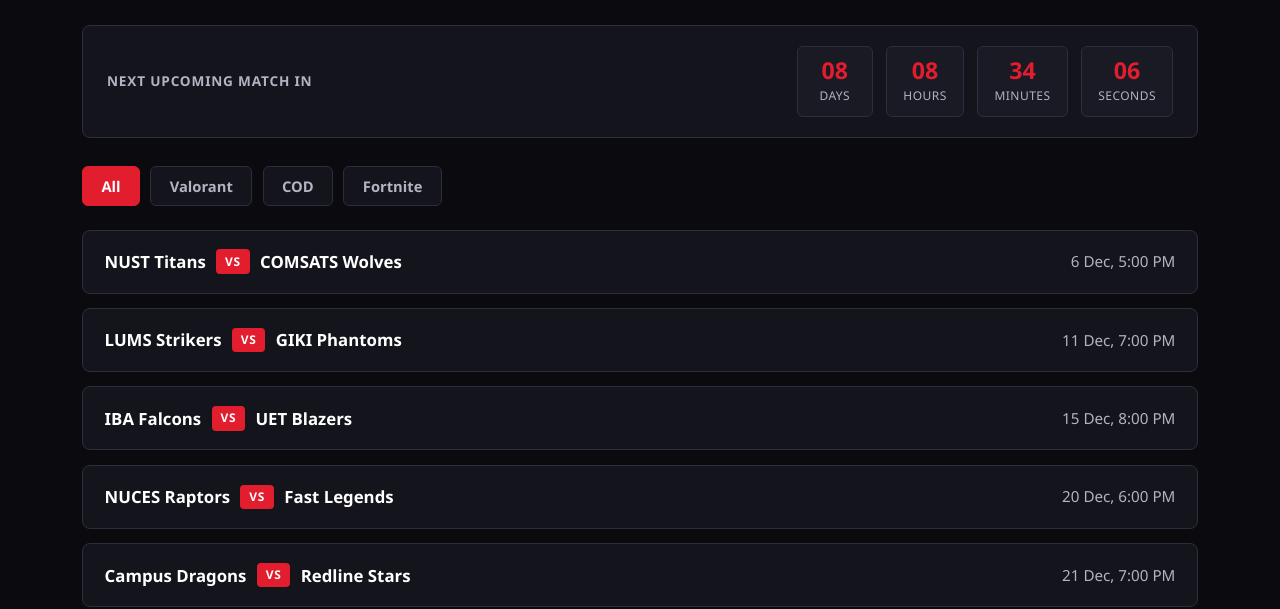
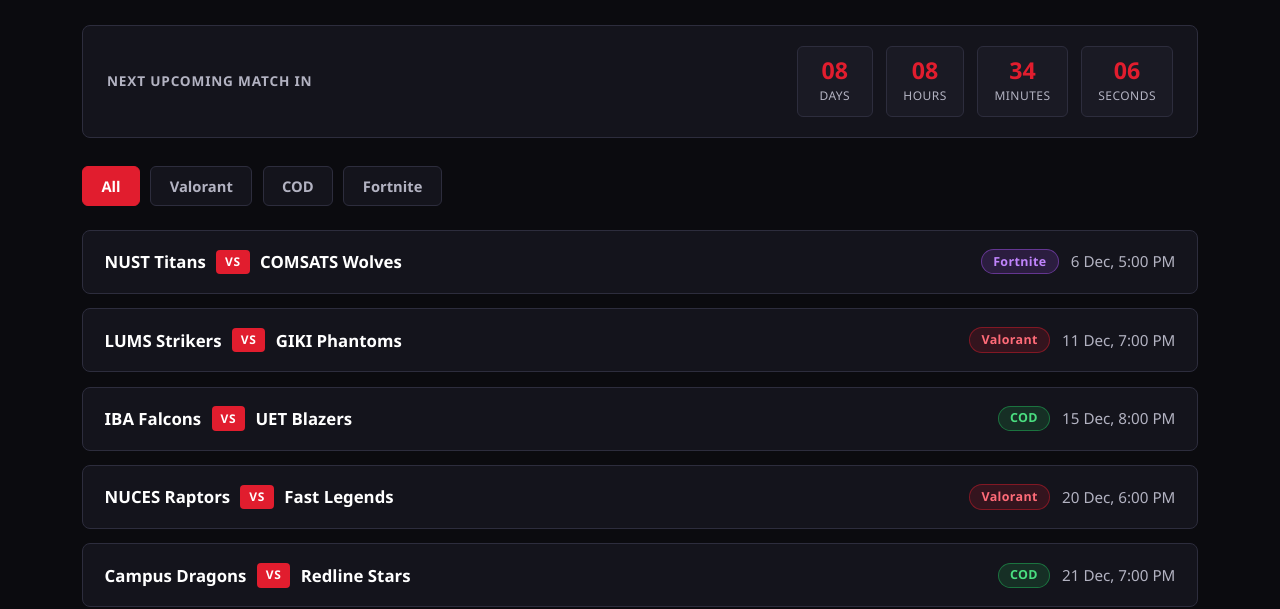
Before and after one commit to fatima-gohar/SE-C_Group08_Redline-Esports-FAST-NUCES, a plain HTML site: page pages/schedule.html in a window 1280 px wide. Shown: the part 211-820 px from the top of the page. Drawn offline with nearby package versions, Linux system fonts and the light colour scheme.

Commit message:
Show game name on each match row with a coloured badge

```diff
--- a/css/schedule.css
+++ b/css/schedule.css
@@ -1,6 +1,21 @@
 /* ==========================================================================
    Redline Esports - Match Schedule Page Styles
    ========================================================================== */
+
+:root {
+    --game-default-bg: rgba(163, 167, 181, 0.14);
+    --game-default-border: rgba(163, 167, 181, 0.4);
+    --game-default-text: #d1d5db;
+    --game-valorant-bg: rgba(225, 29, 46, 0.16);
+    --game-valorant-border: rgba(225, 29, 46, 0.45);
+    --game-valorant-text: #ff6b78;
+    --game-cod-bg: rgba(34, 197, 94, 0.15);
+    --game-cod-border: rgba(34, 197, 94, 0.45);
+    --game-cod-text: #4ade80;
+    --game-fortnite-bg: rgba(168, 85, 247, 0.16);
+    --game-fortnite-border: rgba(168, 85, 247, 0.45);
+    --game-fortnite-text: #c084fc;
+}
 
 .schedule-section {
     padding: 3rem 0 4rem;
@@ -163,6 +178,44 @@
     border-radius: 4px;
 }
 
+.match-meta {
+    display: flex;
+    flex-wrap: wrap;
+    align-items: center;
+    gap: 0.75rem;
+}
+
+.game-badge {
+    display: inline-block;
+    background-color: var(--game-default-bg);
+    border: 1px solid var(--game-default-border);
+    color: var(--game-default-text);
+    font-size: 0.78rem;
+    font-weight: 700;
+    letter-spacing: 0.03em;
+    padding: 0.22rem 0.7rem;
+    border-radius: 999px;
+    line-height: 1.3;
+}
+
+.game-badge--valorant {
+    background-color: var(--game-valorant-bg);
+    border-color: var(--game-valorant-border);
+    color: var(--game-valorant-text);
+}
+
+.game-badge--cod {
+    background-color: var(--game-cod-bg);
+    border-color: var(--game-cod-border);
+    color: var(--game-cod-text);
+}
+
+.game-badge--fortnite {
+    background-color: var(--game-fortnite-bg);
+    border-color: var(--game-fortnite-border);
+    color: var(--game-fortnite-text);
+}
+
 .match-datetime {
     color: var(--text-muted);
     font-size: 0.95rem;
--- a/js/schedule.js
+++ b/js/schedule.js
@@ -26,7 +26,7 @@ function formatMatchDate(dateStr) {
     return day + " " + month + ", " + hours + ":" + minutes + " " + period;
 }
 
-// Create and return a DOM row element displaying Team A, VS, Team B, and the match date/time.
+// Create and return a DOM row element displaying Team A, VS, Team B, the game badge, and date/time.
 function createMatchRow(match) {
     const row = document.createElement("article");
     row.className = "match-row";
@@ -50,12 +50,25 @@ function createMatchRow(match) {
     teamsWrap.appendChild(vsEl);
     teamsWrap.appendChild(teamBEl);
 
+    // Group the game badge pill and match date/time together so mobile stacks them under the teams.
+    const metaWrap = document.createElement("div");
+    metaWrap.className = "match-meta";
+
+    // Build the game badge pill with a lowercase modifier class and neutral grey fallback.
+    const badgeEl = document.createElement("span");
+    const gameKey = String(match.game || "unknown").trim().toLowerCase().replace(/\s+/g, "-");
+    badgeEl.className = "game-badge game-badge--" + gameKey;
+    badgeEl.textContent = match.game;
+
     const dateEl = document.createElement("div");
     dateEl.className = "match-datetime";
     dateEl.textContent = formatMatchDate(match.date);
 
+    metaWrap.appendChild(badgeEl);
+    metaWrap.appendChild(dateEl);
+
     row.appendChild(teamsWrap);
-    row.appendChild(dateEl);
+    row.appendChild(metaWrap);
 
     return row;
 }
```
